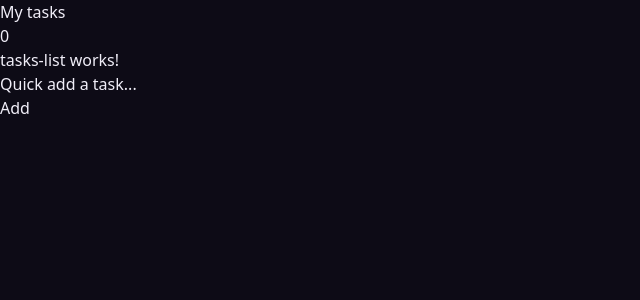
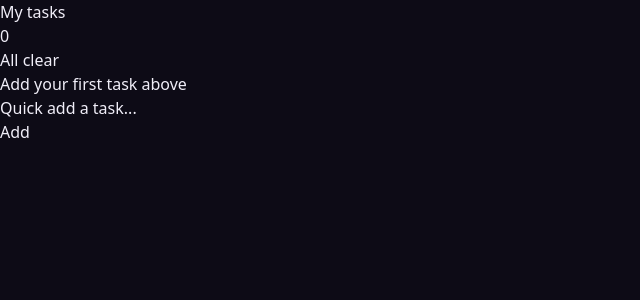
Before and after one commit to rr-sk-dev/zelvo-fe, an Angular app: page /tasks in a window 1280 px wide. Shown: the top 300 px of the page, without its empty margins (0-640 px from the left). Built offline with nearby package versions, Linux system fonts and the light colour scheme.

Commit message:
✨ list tasks or empty state

```diff
--- a/src/app/tasks/tasks-list/tasks-list.html
+++ b/src/app/tasks/tasks-list/tasks-list.html
@@ -1 +1,10 @@
-<p>tasks-list works!</p>
+@if (tasksService.tasks().length) {
+  @for (task of tasksService.tasks(); track $index) {
+    #{{ $index }}:{{ task.title }}
+  }
+} @else {
+  <section>
+    <p>All clear</p>
+    <p>Add your first task above</p>
+  </section>
+}
--- a/src/app/tasks/tasks-list/tasks-list.ts
+++ b/src/app/tasks/tasks-list/tasks-list.ts
@@ -1,4 +1,5 @@
-import { Component } from '@angular/core';
+import { Component, inject } from '@angular/core';
+import { TasksService } from '../tasks.service';
 
 @Component({
   selector: 'app-tasks-list',
@@ -6,4 +7,6 @@ import { Component } from '@angular/core';
   templateUrl: './tasks-list.html',
   styleUrl: './tasks-list.css',
 })
-export class TasksList {}
+export class TasksList {
+  tasksService = inject(TasksService);
+}
```
